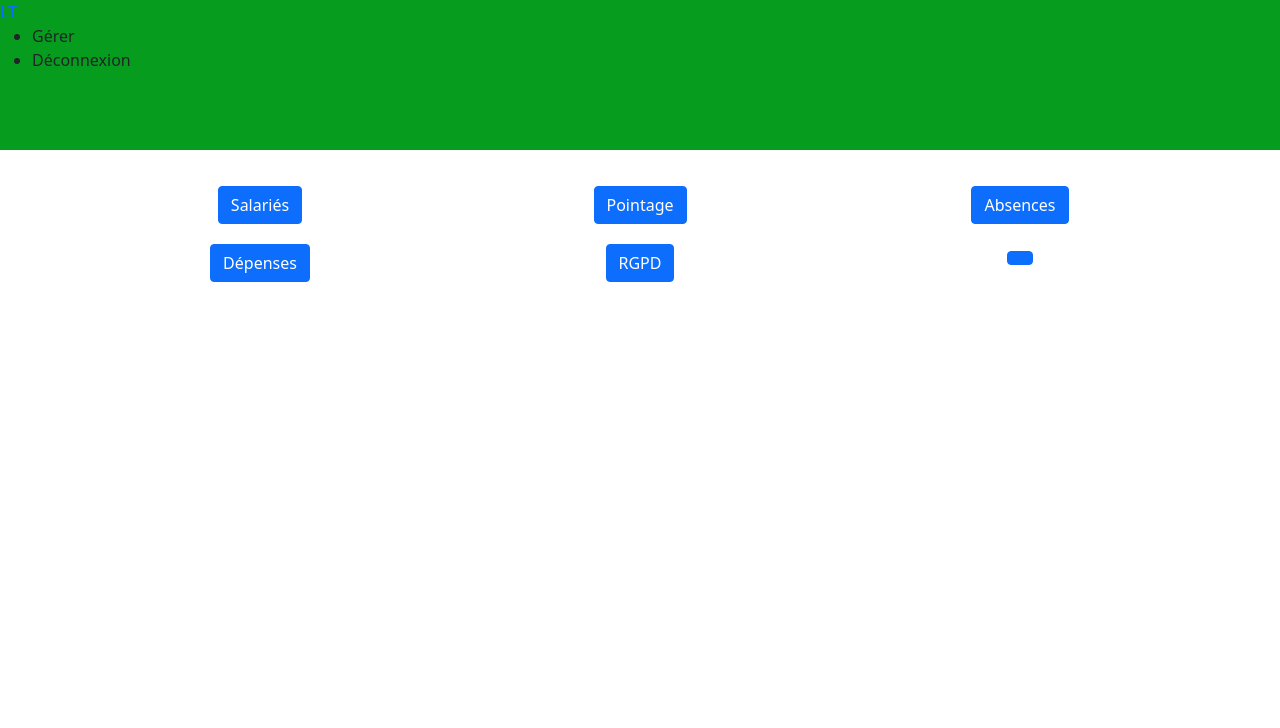
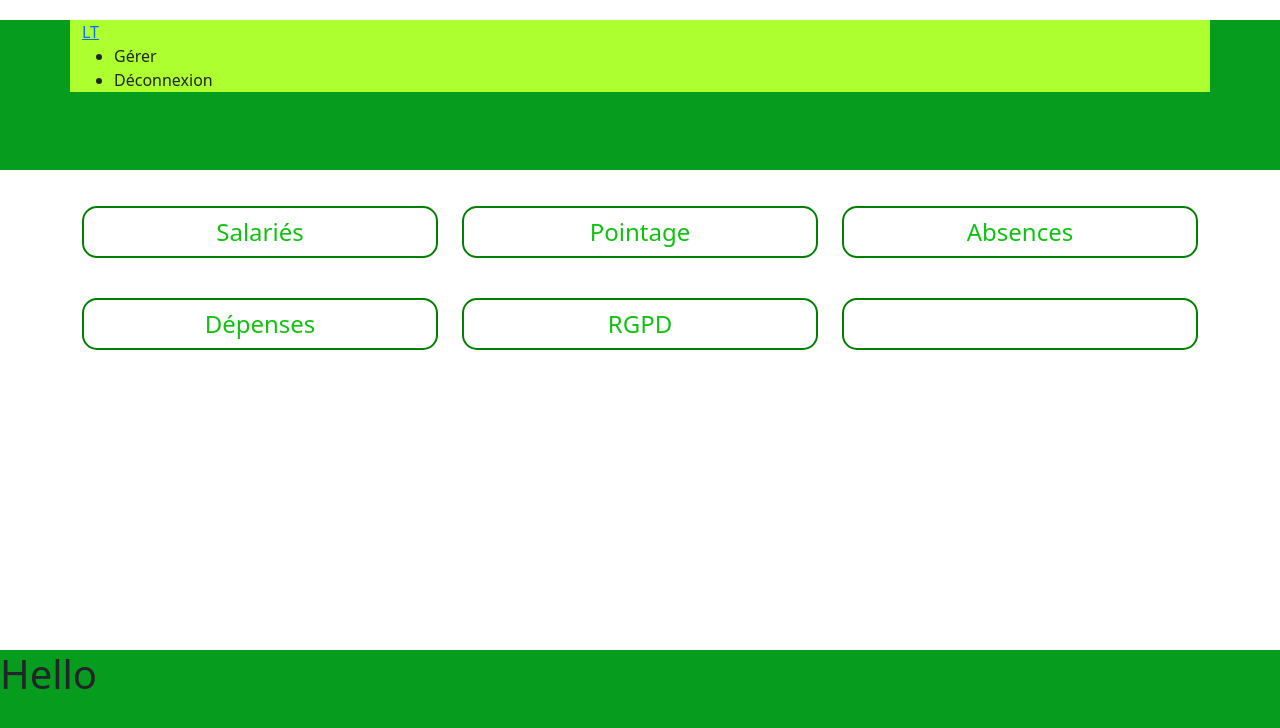
Before and after one commit to luisteixeiraprojet/front_angular, an Angular app: page / in a window 1280 px wide. Shown: the top 728 px of the page. Built offline with nearby package versions, Linux system fonts and the light colour scheme.

Commit message:
getAll by Http Service

```diff
--- a/src/app/all-employees/all-employees.component.html
+++ b/src/app/all-employees/all-employees.component.html
@@ -1,8 +1,14 @@
-<h1>Empregados da mock: </h1>
+<h1>Empregados getall</h1>
 <ul>
   <li *ngFor="let empl of employees">
-      <span>{{empl.firstName}}</span>
-      <span>{{empl.lastName}}</span>
-      <span>{{empl.mobilePhone}}</span>
+      <span> {{empl.firstName}},{{empl.lastName}},{{empl.mobilePhone}}</span>
+       <span> {{empl.lastName}}, </span>
+       <span> {{empl.mobilePhone}}</span>
+
   </li>
 </ul>
+
+<!--{{empl.name}},{{empl.username}},{{empl.email}}
+
+{{empl.Id_employee}},{{empl.firstName}},{{empl.lastName}},{{empl.mobilePhone}}
+-->
--- a/src/app/all-employees/all-employees.component.ts
+++ b/src/app/all-employees/all-employees.component.ts
@@ -1,7 +1,5 @@
 import { EmployeesService } from './../employees.service';
 import { Component, OnInit } from '@angular/core';
-
-
 
 import { Employee } from '../employeeInterface';
 
@@ -22,9 +20,12 @@ export class AllEmployeesComponent implements OnInit {
   }
 
   ngOnInit(): void {
-    this.employeesService.getAllEmployees().subscribe((data)=>{
-      this.employees = data;
-    });
+     this.employeesService.getAllEmployees().subscribe((e) =>{
+       this.employees = e;
+       console.log("----------os employees sao: " + this.employees);
+     });
+
+
 
   }
 
--- a/src/app/app.component.html
+++ b/src/app/app.component.html
@@ -1,2 +1,3 @@
 <app-header></app-header>
 <router-outlet></router-outlet>
+<app-footer></app-footer>
--- a/src/app/app.module.ts
+++ b/src/app/app.module.ts
@@ -7,13 +7,15 @@ import { AppComponent } from './app.component';
 import { HeaderComponent } from './header/header.component';
 import { EmployeurComponent } from './employeur/employeur.component';
 import { AllEmployeesComponent } from './all-employees/all-employees.component';
+import { FooterComponent } from './footer/footer.component';
 
 @NgModule({
   declarations: [
     AppComponent,
     HeaderComponent,
     EmployeurComponent,
-    AllEmployeesComponent
+    AllEmployeesComponent,
+    FooterComponent
   ],
   imports: [
     BrowserModule,
--- a/src/app/employees.service.ts
+++ b/src/app/employees.service.ts
@@ -1,16 +1,20 @@
 import { Injectable } from '@angular/core';
-import { Observable, of } from 'rxjs';
+
 
 import { EMPLOYEES } from './mock-employees';
 import { Employee } from './employeeInterface';
 import { HttpClient, HttpClientModule } from '@angular/common/http';
+
+import { Observable, throwError } from 'rxjs';
+import { catchError, retry } from 'rxjs/operators';
 
 @Injectable({
   providedIn: 'root'
 })
 export class EmployeesService {
 
- // employees : Employee[];
+ //employees : Employee[];
+ employees: any;
   constructor(private http:HttpClient) { }
 
   /* com mock
@@ -19,8 +23,10 @@ export class EmployeesService {
     return of(this.employees);
   }*/
 
-  getAllEmployees(): Observable<any>{
-   return this.http.get("http://localhost:3000/employees");
+  getAllEmployees(){
+    console.log("dentro de getAll em service.ts")
+   return this.http.get("http://luisteixeiraprojet.herokuapp.com/employees");
+   //
   }
 
 
--- a/src/app/employeur/employeur.component.css
+++ b/src/app/employeur/employeur.component.css
@@ -1,28 +1,22 @@
 
-/*Big_photos*/
-.parc_photos{
-  height: 350px;
-  overflow:hidden;
+.each_section{
+  margin-top: 20px;
+  margin-bottom: 20px;
+
+}
+.btn{
+  background-color: white;
+  border-radius: 15px;
+  color: rgb(16, 194, 16);
+  border: 2px solid green;
+  font-size: 24px;
+  height: 100%;
+  width: 100%;
 }
 
-.img_caroussel{
-  min-height: 350px;
+.btn:hover{
+  background-color: #16b416;
+  color: white;
+  box-shadow: 0 12px 16px 0 rgba(0,0,0,0.24), 0 17px 50px 0 rgba(0,0,0,0.19);
+  transition: 1s;
 }
-
-
-/*gallery des buttons avec les images: evenements */
-
-#program_title{
-  border-top: 1px solid #24150E;
-  background: rgb(217,75,43);
-  /*background: linear-gradient(180deg, rgba(217,75,43,1) 4%, rgba(218,83,52,1) 85%, rgba(237,227,210,1) 100%);*/
-  color: #EDE3D2;
-  font-size: 1em;
-  padding: 0.2em;
-}
-
-
-.button_img{
-  margin-top: 20px;
-
-}
--- a/src/app/employeur/employeur.component.html
+++ b/src/app/employeur/employeur.component.html
@@ -3,41 +3,41 @@
 
 <section class=" mb-5 mt-3 container evenements">
   <div class="row gallerie_bouttons">
-     <div class="text-center col-xs-12 col-sm-4 button_img">
+     <div class="text-center col-xs-12 col-sm-4 each_section">
       <a href="#" routerLink="/employees">
-        <button type="button" class="btn btn-primary">Salariés</button>
+        <button type="button" class="btn ">Salariés</button>
       </a>
      </div>
 
-     <div class=" text-center col-xs-12 col-sm-4 button_img">
+     <div class=" text-center col-xs-12 col-sm-4 each_section">
         <div>
            <a  routerLink="/timeSheet">
-            <button type="button" class="btn btn-primary">Pointage</button>
+            <button type="button" class="btn ">Pointage</button>
            </a>
         </div>
      </div>
 
-     <div class=" text-center col-xs-12 col-sm-4 button_img">
+     <div class=" text-center col-xs-12 col-sm-4 each_section">
         <a routerLink="/absences">
-          <button type="button" class="btn btn-primary">Absences</button>
+          <button type="button" class="btn ">Absences</button>
         </a>
      </div>
 
-     <div class=" text-center col-xs-12 col-sm-4 button_img">
+     <div class=" text-center col-xs-12 col-sm-4 each_section">
         <a routerLink="/depenses">
-          <button type="button" class="btn btn-primary">Dépenses</button>
+          <button type="button" class="btn ">Dépenses</button>
         </a>
      </div>
 
-     <div class=" text-center col-xs-12 col-sm-4 button_img">
+     <div class=" text-center col-xs-12 col-sm-4 each_section">
       <a routerLink="/rgpd">
-      <button type="button" class="btn btn-primary">RGPD</button>
+      <button type="button" class="btn ">RGPD</button>
       </a>
      </div>
 
-     <div class=" text-center col-xs-12 col-sm-4 button_img">
+     <div class=" text-center col-xs-12 col-sm-4 each_section">
       <a  routerLink="/------------">
-      <button type="button" class="btn btn-primary"></button>
+      <button type="button" class="btn "></button>
       </a>
      </div>
 
--- /dev/null
+++ b/src/app/footer/footer.component.css
@@ -0,0 +1,8 @@
+footer{
+  position: fixed;
+  bottom: 0;
+  background-color: hsl(130, 93%, 32%);;
+  height: 150px;
+
+
+}
--- /dev/null
+++ b/src/app/footer/footer.component.html
@@ -0,0 +1,5 @@
+
+<footer class="w-100">
+
+  <h1>Hello</h1>
+</footer>
--- /dev/null
+++ b/src/app/footer/footer.component.ts
@@ -0,0 +1,15 @@
+import { Component, OnInit } from '@angular/core';
+
+@Component({
+  selector: 'app-footer',
+  templateUrl: './footer.component.html',
+  styleUrls: ['./footer.component.css']
+})
+export class FooterComponent implements OnInit {
+
+  constructor() { }
+
+  ngOnInit(): void {
+  }
+
+}
--- a/src/app/header/header.component.css
+++ b/src/app/header/header.component.css
@@ -3,3 +3,8 @@
   background-color: hsl(130, 93%, 32%);
   height: 150px;
 }
+
+.upHeader{
+  background-color: greenyellow;
+  margin-top:20px;
+}
--- a/src/app/header/header.component.html
+++ b/src/app/header/header.component.html
@@ -1,5 +1,6 @@
 <header>
   <div class="baseHeader">
+  <div class="container upHeader">
       <a href="#" routerLink="/" class="logo">LT</a>
       <nav>
         <ul>
@@ -8,4 +9,5 @@
         </ul>
       </nav>
   </div>
+</div>
 </header>
```
Also changed, not shown: 1 other file (tests, documents, lock files or other folders).
